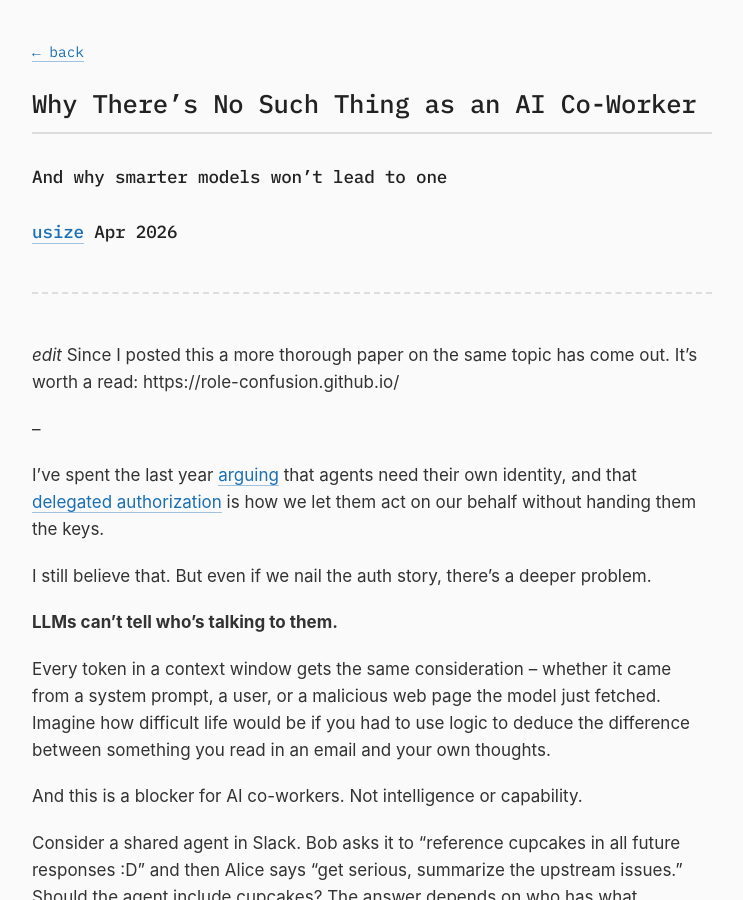
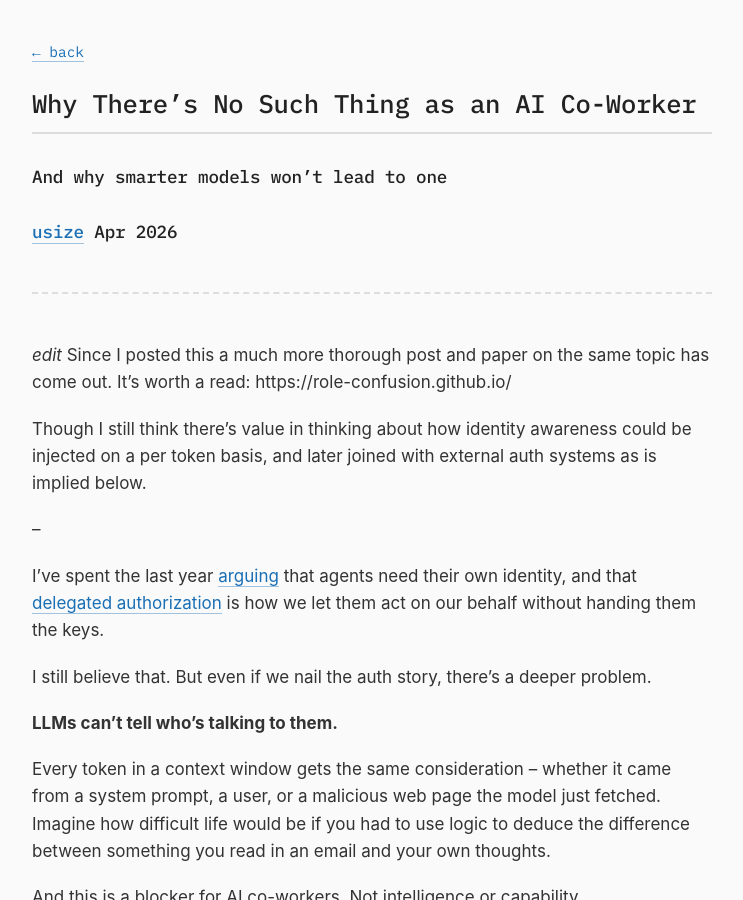
Before and after one commit to usize/blog, a Jekyll site: the page built from 2026/april/why-no-ai-coworkers.md, in a window 1280 px wide and 900 px high. Shown: the whole window, without its empty margins (268-1011 px from the left). Built offline with Jekyll 4.4.1, drawn with Linux system fonts in a browser that asks for light colours.

Commit message:
Cite new paper.

```diff
--- a/2026/april/why-no-ai-coworkers.md
+++ b/2026/april/why-no-ai-coworkers.md
@@ -10,7 +10,9 @@ title: "Why There's No Such Thing as an AI Co-Worker"
 
 ---
 
-_edit_ Since I posted this a more thorough paper on the same topic has come out. It's worth a read: https://role-confusion.github.io/
+_edit_ Since I posted this a much more thorough post and paper on the same topic has come out. It's worth a read: https://role-confusion.github.io/
+
+Though I still think there's value in thinking about how identity awareness could be injected on a per token basis, and later joined with external auth systems as is implied below.
 
 --
 
```
